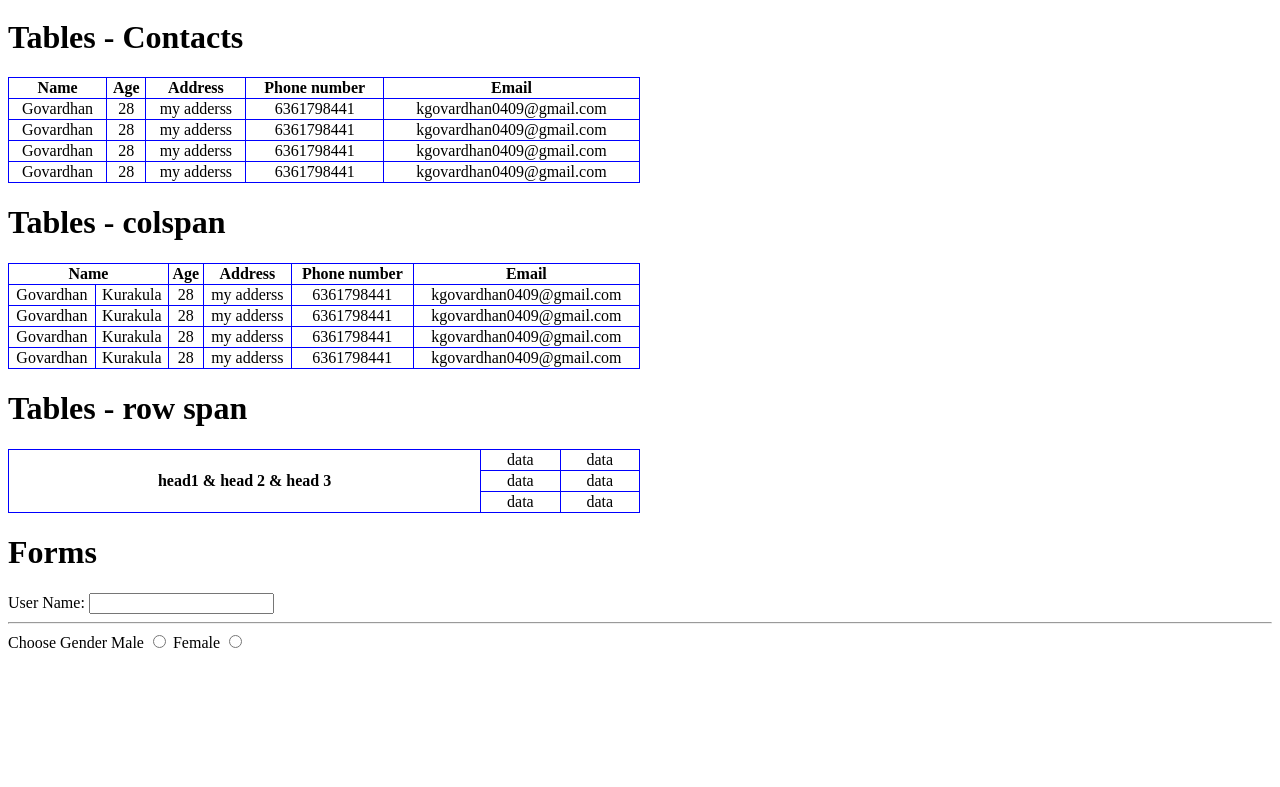
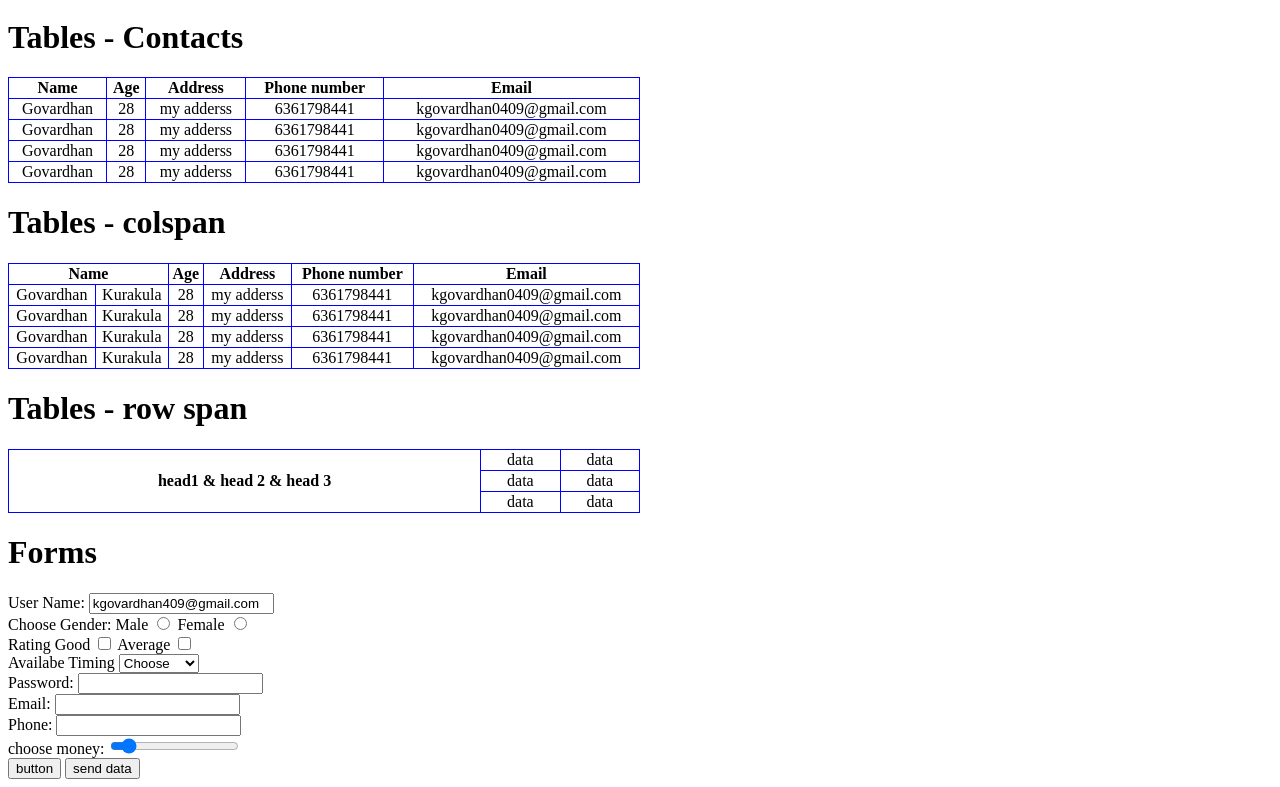
Before and after one commit to kgovardhan409/HTML-Training, a plain HTML site: page mysite.com/html/myFirstSite.html in a window 1280 px wide. Shown: the part 1834-2621 px from the top of the page. Before the commit the page ends 2494 px from the top, so only its background shows below. Drawn offline with Linux system fonts and the light colour scheme.

Commit message:
html forms

```diff
--- a/mysite.com/html/myFirstSite.html
+++ b/mysite.com/html/myFirstSite.html
@@ -258,18 +258,78 @@
 		</table>
 
 		<h1>Forms</h1>
-		<form>
+		<form action="/submit.php" method="post">
+
+		<!--
+			1. get - it is not secure as we are sending data through the url
+			2. post - it is secure as we are not sending data through the url
+		-->
+		<div>
 			<label>User Name:</label>
-			<input type="text">
-			<hr>
+			<input type="text" name="userName" required value="kgovardhan409@gmail.com">
+		</div>
 
-			<label>Choose Gender</lable>
+		<div>
+
+			<label>Choose Gender: </lable>
 
 			<label>Male</lable>
-			<input type="radio" name="gender">
+			<input type="radio" name="gender" >
 
 			<label>Female</label>
-			<input type="radio" name="gender">
+			<input type="radio" name="gender" >
+		</div>
+
+		<div>
+			<label>Rating</label>
+
+			<label>Good</label>
+			<input type="checkbox" >
+
+			<label>Average</label>
+			<input type="checkbox" >
+		</div>
+
+
+		<div>
+
+			<label>Availabe Timing</label>
+			<select>
+				<option disabled="true" selected="true">Choose</option>
+				<option>Morning</option>
+				<option>Afternoon</option>
+				<option>Night</option>
+			</select>
+		</div>
+
+		<div>
+			<label>Password:</label>
+			<input type="password">
+
+		</div>
+
+		<div>
+			<label>Email:</label>
+			<input type="email" required>
+
+		</div>
+
+		<div>
+			<label>Phone:</label>
+			<input type="tel" required> <!-- we will do valiation is javascript -->
+
+		</div>
+
+		<div>
+			<label>choose money:</label>
+			<input type="range" value="100" min="10" max="1000">
+		</div>
+
+		<div>
+
+			<input type="button" value="button"> <!-- we should not use this for sumitting the form, we can use it for upload, click, etc... -->
+			<input type="submit" value="send data">
+		</div>
 
 		</form>
 
@@ -334,4 +394,13 @@ ex. <h1> some heading </h1>
 	style -- list-style-type - by default numeric for the ol. ex. 1, a, A, I
 
 
+	HTML 5 Features --
+
+	Semantic tags.. - by seeing the name itself we can understand what is this element for.
+
+	they are new input types -- password, email, phone, range, etc...
+
+	HTML 5 -- new elements -- small project html
+	Css -
+
 -->
```
